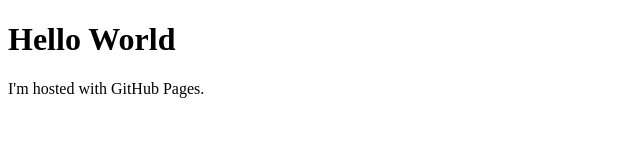
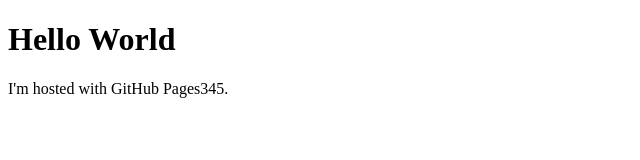
Before and after one commit to aadiarora027/aadityaarora.github.io, a plain HTML site: page index.html in a window 1280 px wide. Shown: the full height of the page, 0-640 px from the left. Drawn offline with Linux system fonts and the light colour scheme.

Commit message:
Update index.html

```diff
--- a/index.html
+++ b/index.html
@@ -2,6 +2,6 @@
 <html>
 <body>
 <h1>Hello World</h1>
-<p>I'm hosted with GitHub Pages.</p>
+<p>I'm hosted with GitHub Pages345.</p>
 </body>
 </html>
```
